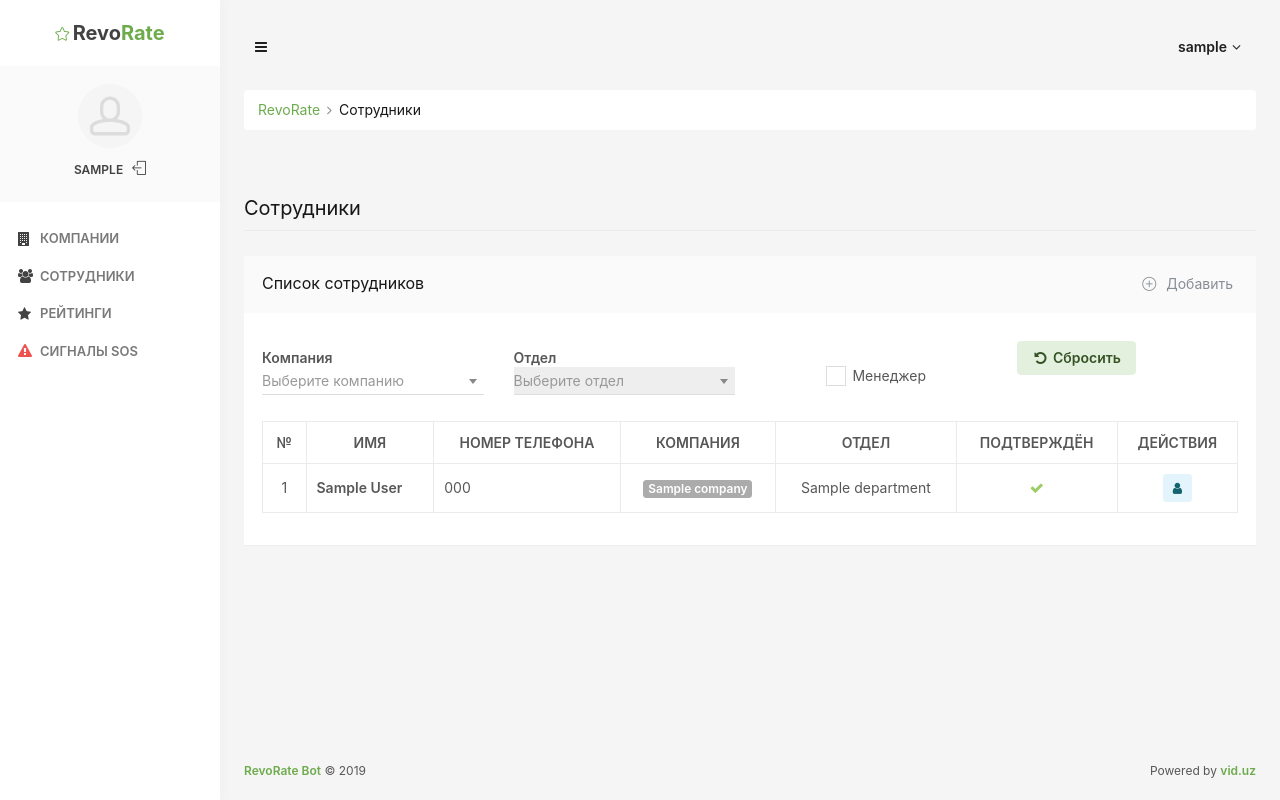
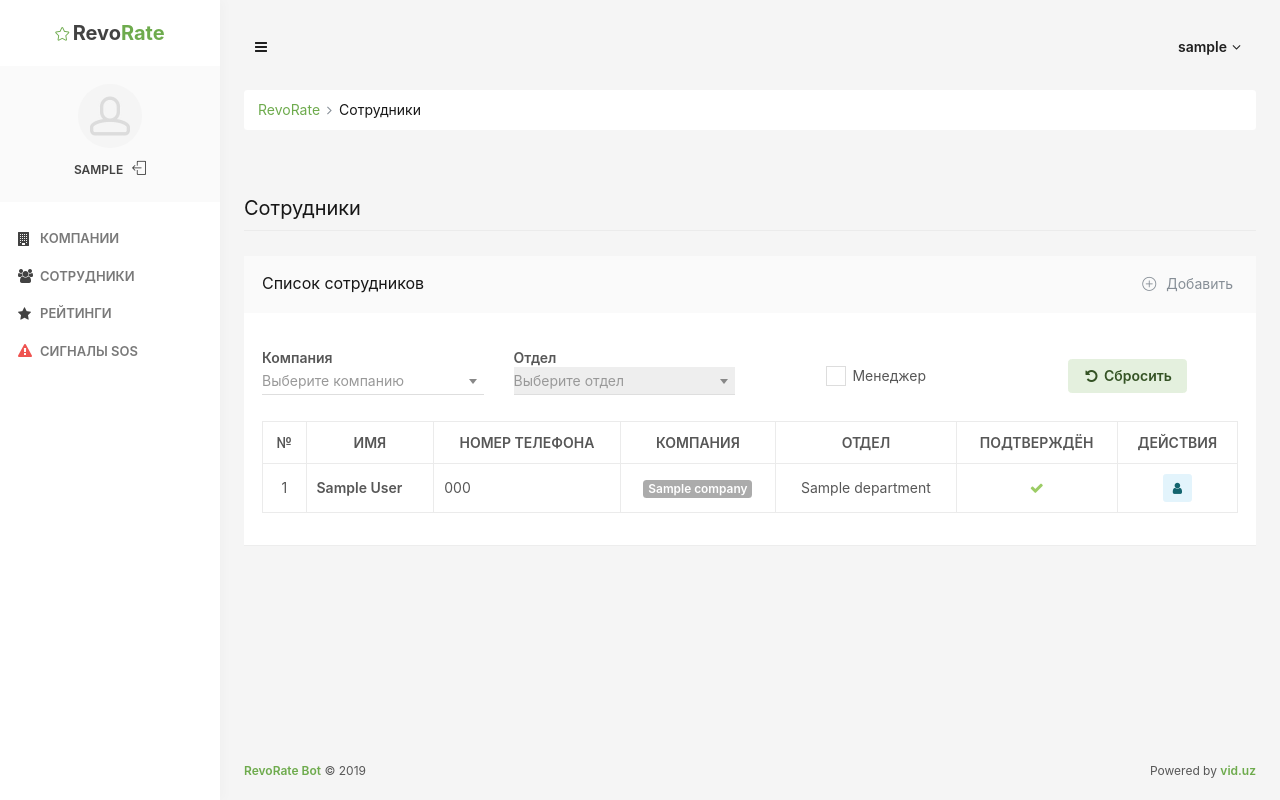
Before and after one commit to dmitriyl99/Revorate, a Django app: page /users/ in a window 1280 px wide. Run offline with Django 3.2, Linux system fonts and the light colour scheme; a user stored in the database is signed in; tables that the repository leaves empty hold one stand-in row (values such as "Sample post"); some libraries are stand-ins or nearby versions.

Commit message:
Fix reset button align

```diff
--- a/templates/admin/users/users_list.html
+++ b/templates/admin/users/users_list.html
@@ -60,7 +60,9 @@
                             </div>
                         </div>
                         <div class="col-sm-12 col-md-3">
-                            <button id="resetFilter" type="button" class="btn btn-alt-primary"><i class="fa fa-fw fa-undo"></i> Сбросить</button>
+                           <div class="d-flex align-items-center justify-content-center h-100">
+                                <button id="resetFilter" type="button" class="btn btn-alt-primary"><i class="fa fa-fw fa-undo"></i> Сбросить</button>
+                            </div>
                         </div>
                     </div>
                 </section>
```
